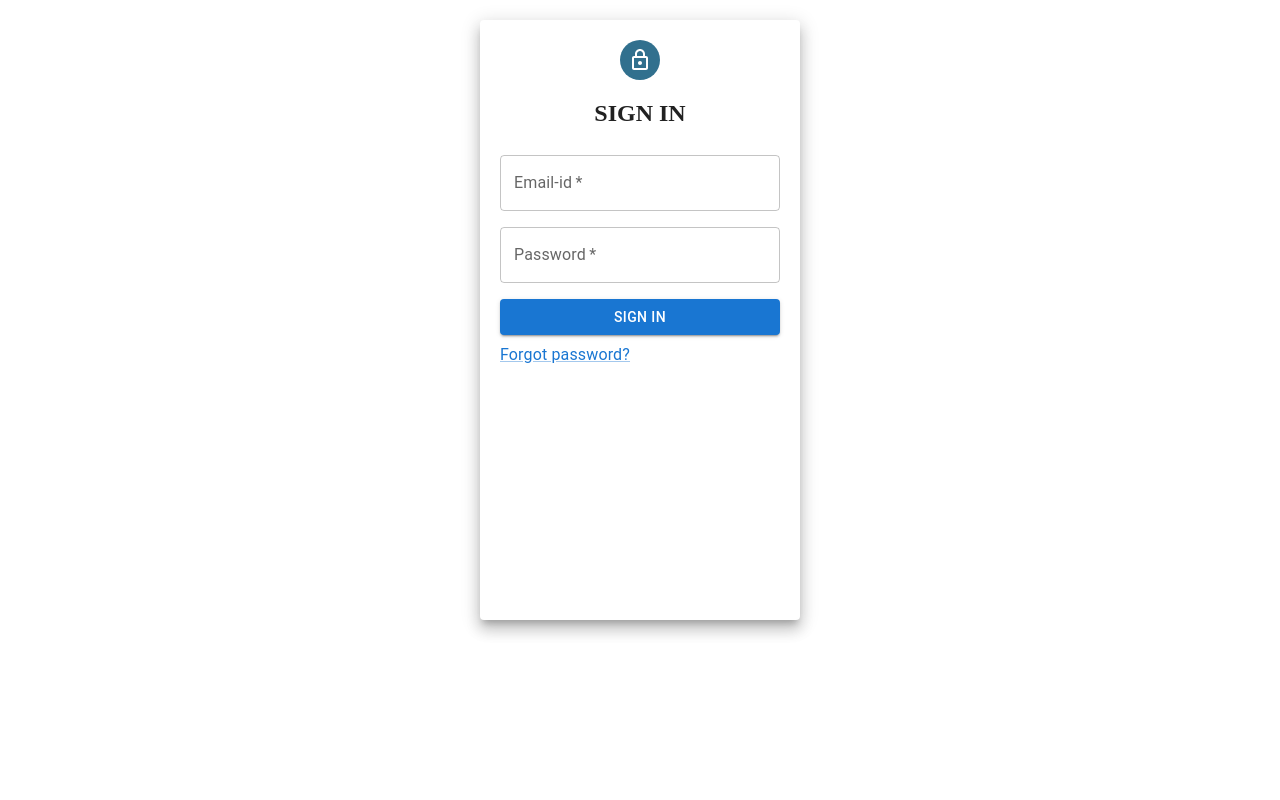
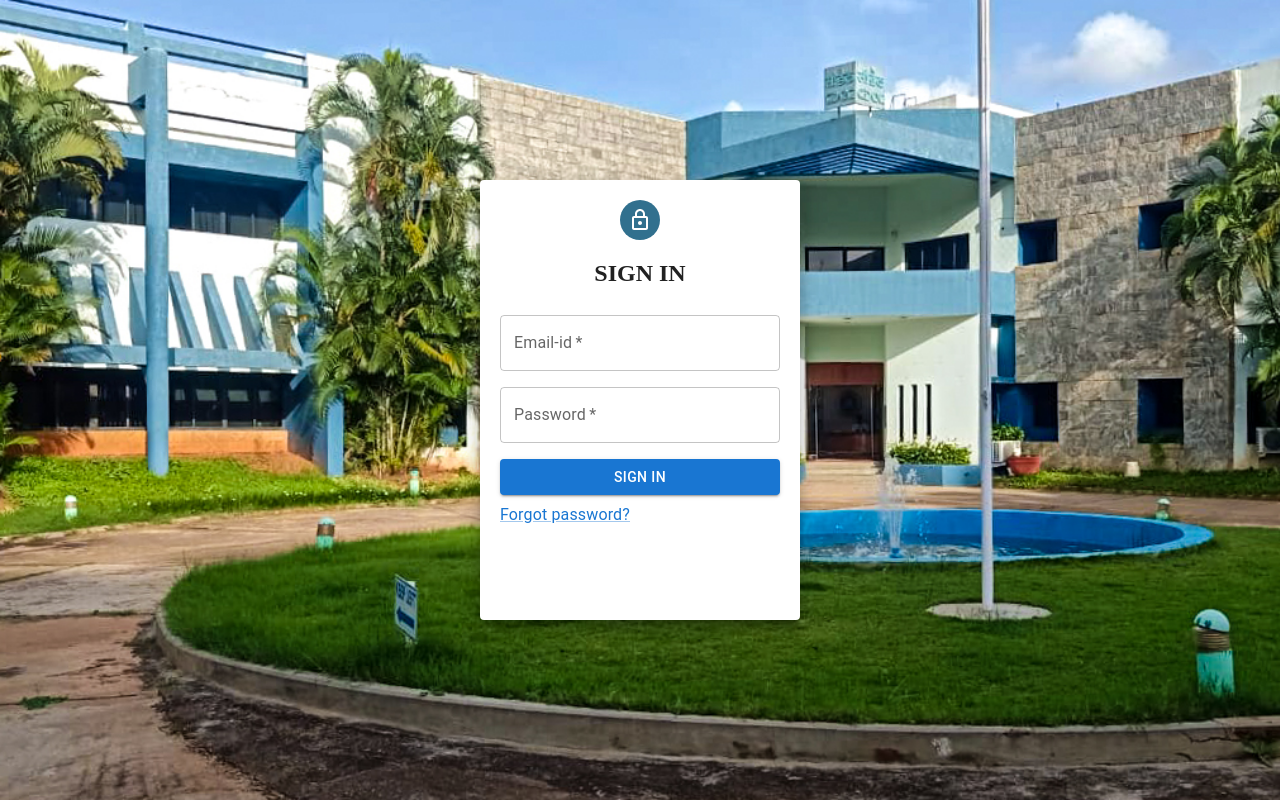
Before and after one commit to harshini16/student-dashboard, a React (Vite) app in the folder Frontend/: page / in a window 1280 px wide. Built offline with nearby package versions, Linux system fonts and the light colour scheme.

Commit message:
Background to login page

```diff
--- a/Frontend/src/App.css
+++ b/Frontend/src/App.css
@@ -15,7 +15,13 @@ body {
 .custom-bg {
   background-color: #9fbedf;
 }
-
+.login-container {
+  background-image: url("../src/images/image-2.jpg");
+  background-size: cover; /* Adjusts the image size to cover the entire container */
+  background-repeat: no-repeat; /* Prevents the image from repeating */
+  background-attachment: fixed; /* Optional: Makes the background fixed (non-scrolling) */
+  height: 100vh;
+}
 /* .grid-container {
   display: grid;
   grid-template-columns: 260px 1fr 1fr 1fr;
--- a/Frontend/src/Login.jsx
+++ b/Frontend/src/Login.jsx
@@ -9,9 +9,15 @@ const Login = ({setIsAuthenticated }) => {
     const [password, setPassword] = useState('')
     const [error, setError] = useState('')
 
-    const paperStyle={padding :20, height: '70vh' , width: 280 , margin: "20px auto"}
+    const paperStyle={padding :20, height: '50vh' , width: 280 , margin: "0 auto"}
     const avatarStyle = {backgroundColor:'#31708E'}
     const textStyle = {margin:'8px 0'}
+    const containerStyle = {
+        display: 'flex',
+        justifyContent: 'center',
+        alignItems: 'center',
+        minHeight: '100vh', // This ensures that the container takes the full viewport height.
+      };
 
     const handleLogin = () => {
         setError('');
@@ -35,8 +41,9 @@ const Login = ({setIsAuthenticated }) => {
       };
 
     return (
+        <div className='login-container' style={containerStyle}>
+            <Paper elevation={10} style={paperStyle}>
                 <Grid>
-            <Paper elevation={10} style={paperStyle}>
                     <Grid align = "center">
                         <Avatar style={avatarStyle}><LockOutlinedIcon /></Avatar>
                         <h2>SIGN IN</h2>
@@ -53,8 +60,9 @@ const Login = ({setIsAuthenticated }) => {
                     </Typography>
                     <Typography variant="subtitle1" style={{ color: 'red', marginTop: '8px' }}>{error}
                     </Typography>
+                </Grid>
             </Paper>
-        </Grid>
+        </div>
      );
 }
 
```
Also changed, not shown: Frontend/src/images/image-2.jpg (added). Lines whose indentation alone changed are shown as unchanged.
